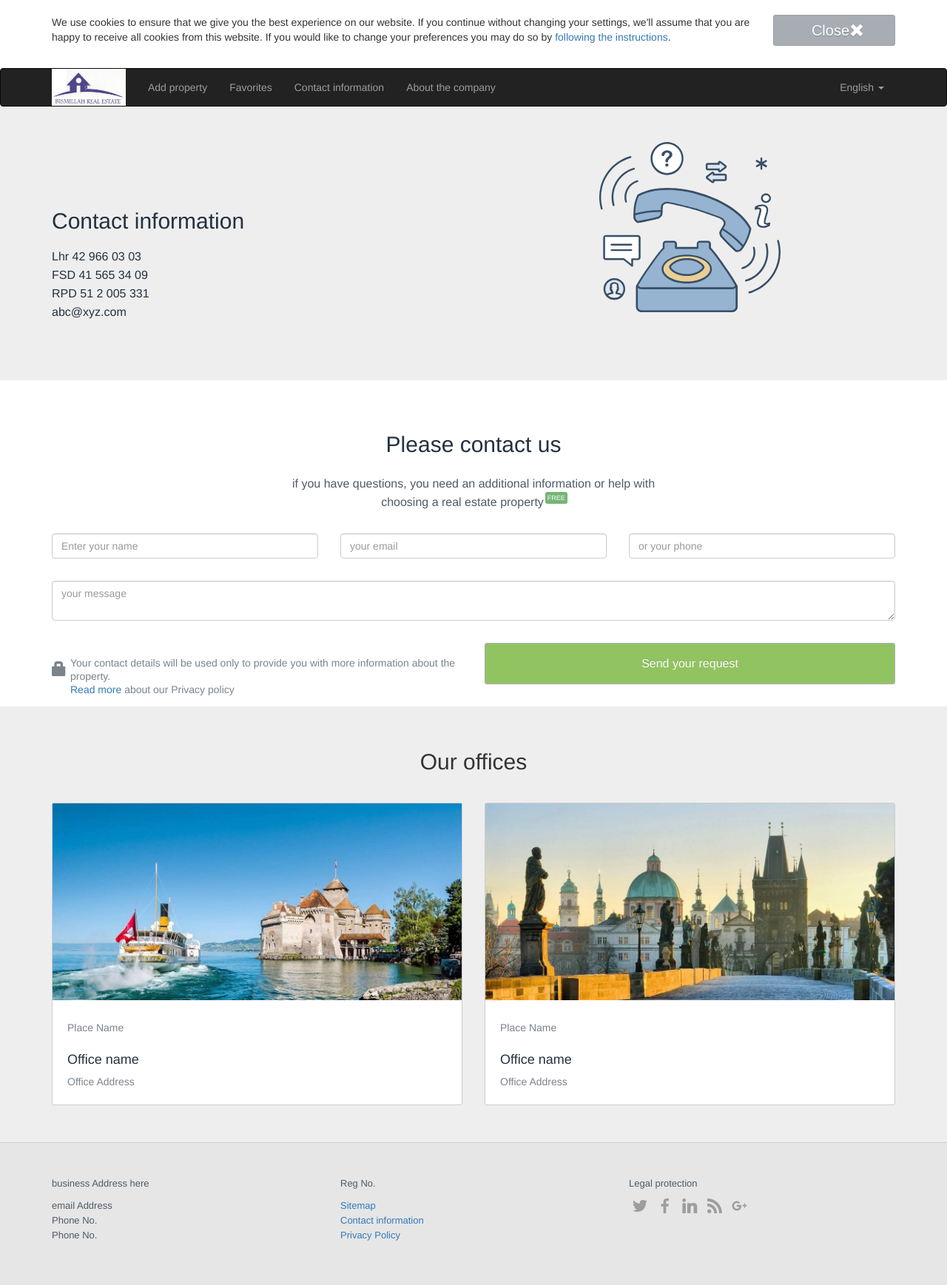
After one commit to usmanali126/realestate, a PHP site: page /contact.php in a window 1280 px wide. The commit adds this page. Shown: the whole page at 74% size. Run offline with PHP 8.4, Linux system fonts and the light colour scheme.

Commit message:
contact
make contract page

```diff
--- /dev/null
+++ b/contact.php
@@ -0,0 +1,144 @@
+<!DOCTYPE html>
+<!--
+To change this license header, choose License Headers in Project Properties.
+To change this template file, choose Tools | Templates
+and open the template in the editor.
+-->
+<html>
+    <head>
+        <meta charset="UTF-8">
+        <title></title>
+        <?php include 'inc/head.php'; ?>
+    </head>
+    <body>
+
+        <div id="cookie-message" class="cookie-message-wrapper" style="display: block;">
+            <div class="container">
+                <div class="row">
+                    <div class="message-col col-xs-10 col-sm-9 col-md-10">
+                        <p>We use cookies to ensure that we give you the best experience on our website. If you continue without changing your settings, we'll assume that you are happy to receive all cookies from this website. If you would like to change your preferences you may do so by <a href="#">following the instructions</a>.</p>
+                    </div>
+                    <div class="button-col col-xs-2 col-sm-3 col-md-2">
+                        <span id="cookie-message-button" class="button-close-cookie"> <span class="hidden-xs button-close-cookie-text">Close <span class="glyphicon glyphicon-remove"></span></span> </span>
+                    </div>
+                </div>
+            </div>
+        </div>
+
+        <header>
+            <?php include 'inc/header.php'; ?>
+        </header>
+        <section class="section-contact-page">
+            <div class="contact_top">
+                <div class="container">
+                    <div class="row">
+                        <div class="col-sm-6 col-xs-12 col-sm-push-6 contact_image_holder">
+                            <img alt="" src="images/contacts.svg">
+                        </div>
+                        <div class="col-sm-6 col-xs-12 col-sm-pull-6 contact_information_holder">
+                            <h1 class="contact_title">Contact information</h1>
+
+                            <div class="contacts_holder">
+                                <ul>
+                                    <li><a href="tel:42 966 03 03">Lhr 42 966 03 03</a></li>
+                                    <li><a href="tel:41 565 34 09">FSD 41 565 34 09</a></li>
+                                    <li><a href="tel:51 2 005 331">RPD 51 2 005 331</a></li>
+                                    <li><a href="mailto:abc@xyz.com">abc@xyz.com</a></li>
+                                </ul>
+                            </div>
+                        </div>
+                    </div>
+                </div>
+            </div>
+            <div class="contact_main">
+
+                <section class="contact-section">
+                    <div class="container">
+
+                        <div class="above-form-section">
+                            <h2 class="contact-section-title">Please contact us</h2>
+                            <p class="contact-section-text">
+                                if you have questions, you need <br class="visible-xs">an additional information <br class="visible-xs">or help <br class="visible-xs">with choosing a real estate property<sup class="sup-free">FREE</sup>
+                            </p>
+                        </div>
+
+                        <form id="contact-form" class="contact-form" action="/contact-form" accept-charset="UTF-8" data-remote="true" method="post"><input name="utf8" type="hidden" value="✓">
+                            <div class="form-message error-form-message"><p>We need your contact information to answer your question. Please, fill required fields.</p></div>
+                            <div class="form-message success-form-message"><p>Thank you, your request was received.</p></div>
+                            <div class="form-row">
+                                <div class="form-group form-group-name">
+                                    <input class="get_info_name form-control" placeholder="Enter your name" type="text" name="request[name]" id="request_name">
+                                </div>
+                                <div class="form-group form-group-email">
+                                    <input class="get_info_email paired form-control" placeholder="your email" type="email" name="request[email]" id="request_email">
+                                </div>
+                                <div class="form-group form-group-phone">
+                                    <input class="get_info_phone paired form-control" placeholder="or your phone" type="tel" name="request[phone]" id="request_phone">
+                                </div>
+                                <div class="form-group form-group-message">
+                                    <textarea class="textarea form-control" placeholder="your message" name="request[message]" id="request_message"></textarea>
+                                </div>
+                                <input value="en" type="hidden" name="request[lang]" id="request_lang">
+                                <input value="0" type="hidden" name="request[prop_id]" id="request_prop_id">
+                                <div class="form-inner-row">
+                                    <div class="form-group form-group-button">
+                                        <input type="submit" name="commit" value="Send your request" class="submit" id="submit">
+                                    </div>
+                                    <div class="form-group form-group-disclaimer">
+                                        <div class="disclaimer-content-wrapper"><i class="glyphicon glyphicon-lock"></i>
+                                            <p class="note-text">Your contact details will be used only to provide you with more information about the property.<br>
+                                                <a href="#">Read more</a> about our Privacy policy
+                                            </p>
+                                        </div>
+                                    </div>
+                                </div>
+
+                            </div>
+                        </form>
+                    </div>
+                </section>
+
+                <div class="contact_section contact_page_offices">
+                    <div class="container">
+                        <div class="row objects-list-wrapper"><h2>Our offices</h2>
+
+                            <div class="object-item">
+                                <div class="object-inner-wrapper">
+                                    <div class="object-thumbnail">
+                                        <div class="object-thumbnail-holder">
+                                            <img class="img-responsive" src="images/montreux1.jpg">
+                                        </div>
+                                    </div>
+                                    <div class="object-info-holder">
+                                        <div class="info-address"><span>Place</span> <span>Name</span></div>
+                                        <h3 class="info-title">Office name</h3>
+
+                                        <p class="info-details">Office Address</p></div>
+                                </div>
+                            </div>
+                            <div class="object-item">
+                                <div class="object-inner-wrapper">
+                                    <div class="object-thumbnail">
+                                        <div class="object-thumbnail-holder">
+                                            <img class="img-responsive" src="images/prague1.jpg">
+                                        </div>
+                                    </div>
+                                    <div class="object-info-holder">
+                                        <div class="info-address"><span>Place</span> <span>Name</span></div>
+                                        <h3 class="info-title">Office name</h3>
+
+                                        <p class="info-details">Office Address</p></div>
+                                </div>
+                            </div>
+                        </div>
+                    </div>
+                </div>
+            </div>
+
+        </section>
+
+        <footer>
+            <?php include 'inc/footer.php'; ?>
+        </footer>
+    </body>
+</html>
--- a/inc/css/custom.css
+++ b/inc/css/custom.css
@@ -9,6 +9,7 @@ and open the template in the editor.
 */
 a{
     text-decoration:none;
+    //color: #337ab7;
 }
 .cookie-message-wrapper {
     padding-bottom: 22px;
@@ -308,6 +309,211 @@ a{
 .social-icon span {
     font-size: 20px;
 }
+.section-contact-page{
+    margin-top: -20px;
+}
+.section-contact-page .contact_top {
+    background: #eeeeee none repeat scroll 0 0;
+    color: #233140;
+    font-size: 16px;
+    line-height: 25px;
+    padding-bottom: 80px;
+    padding-top: 48px;
+    text-align: left;
+}
+.section-contact-page .contact_top .contact_image_holder {
+    margin-bottom: 0;
+    text-align: center;
+}
+.section-contact-page .contact_top h1 {
+    font-size: 30px;
+    margin-bottom: 19px;
+    padding-top: 70px;
+}
+.section-contact-page ul {
+    list-style-type: none;
+    margin: 0;
+    padding: 0;
+}
+.contacts_holder a {
+    color: #233140;
+    text-decoration: none;
+}
+.contact_main .contact-section {
+    padding-top: 47px;
+}
+.above-form-section {
+    font-size: 16px;
+    line-height: 25px;
+    margin-bottom: 30px;
+    color: #4f5a66;
+    text-align: center;
+}
+.above-form-section .contact-section-title {
+    font-size: 30px;
+    margin-bottom: 20px;
+    font-weight: 400;
+    color: #233140;
+    line-height: 40px;
+}
+.sup-free {
+    background: rgba(1, 119, 0, 0.54) none repeat scroll 0 0;
+    border-radius: 3px;
+    color: #fff;
+    font-size: 9px;
+    left: 2px;
+    padding: 3px;
+    top: -8px;
+}
+.above-form-section .contact-section-text {
+    width: 515px;
+    margin: 0 auto;
+}
+.contact-form .form-message {
+    border-radius: 3px;
+    color: #ffffff;
+    display: none;
+    font-size: 14px;
+    line-height: 20px;
+    margin-bottom: 20px;
+    padding: 11px 15px;
+    text-shadow: 0 -1px 0 rgba(0, 0, 0, 0.15);
+    font-size: 16px;
+    line-height: 22px;
+    margin-bottom: 30px;
+    padding-bottom: 20px;
+    padding-top: 22px;
+}
+.contact-form .form-message.error-form-message {
+    background: #eb5b3e none repeat scroll 0 0;
+    border: 1px solid #cc4e35;
+}
+.contact-form .form-message.success-form-message {
+    background: #92c361 none repeat scroll 0 0;
+    border: 1px solid #7ca653;
+}
+.contact-form .form-row {
+    margin-left: -15px;
+    margin-right: -15px;
+}
+.contact-form .form-group {
+    float: left;
+    margin-bottom: 20px;
+    min-height: 1px;
+    padding-left: 15px;
+    padding-right: 15px;
+    position: relative;
+    width: 100%;
+}
+.contact-form .form-group {
+    margin-bottom: 30px;
+}
+.contact-form .form-group.form-group-name, .contact-form .form-group.form-group-email, .contact-form .form-group.form-group-phone {
+    min-height: 1px;
+    padding-left: 15px;
+    padding-right: 15px;
+    position: relative;
+}
+.contact-form .form-group.form-group-name, .contact-form .form-group.form-group-email, .contact-form .form-group.form-group-phone {
+    float: left;
+    width: 33.3333%;
+}
+.contact-form .form-inner-row {
+    margin-left: 0;
+    margin-right: 0;
+}
+.contact-form .form-group.form-group-button {
+    min-height: 1px;
+    padding-left: 15px;
+    padding-right: 15px;
+    position: relative;
+    float: left;
+    width: 50%;
+    left: 50%;
+}
+.contact-form .submit {
+    background: #92c361 none repeat scroll 0 0;
+    border: 1px solid #a8adb3;
+    border-radius: 3px;
+    color: #fff;
+    display: block;
+    line-height: 1;
+    outline: medium none;
+    padding: 15px;
+    text-shadow: 0 -1px 0 #7ca653;
+    width: 100%;
+    font-size: 16px;
+    margin: 0 auto;
+    padding: 19px;
+}
+.contact-form .submit:hover {
+    background: #ACCC8A  none repeat scroll 0 0;
+}
+.contact-form .form-group-disclaimer {
+    font-size: 14px;
+    line-height: 18px;
+    text-align: left;
+    color: #7b838c;
+    margin-bottom: 0;
+}
+.contact-form .form-group.form-group-disclaimer {
+    min-height: 1px;
+    padding-left: 15px;
+    padding-right: 15px;
+    position: relative;
+    float: left;
+    width: 50%;
+    right: 50%;
+}
+.glyphicon-lock::before {
+    content: "";
+    font-size: 20px;
+    left: 0;
+    position: absolute;
+    top: 10px;
+}
+.note-text {
+    margin-left: 25px;
+}
+.section-contact-page .contact_page_offices {
+    background: #eeeeee none repeat scroll 0 0;
+    font-size: 12px;
+    line-height: 18px;
+    padding-bottom: 30px;
+    padding-top: 55px;
+}
+.section-contact-page .contact_page_offices h2 {
+    font-size: 30px;
+    font-weight: 400;
+    line-height: 40px;
+    margin-bottom: 35px;
+    margin-top: 0;
+    text-align: center;
+}
+.objects-list-wrapper .object-item, .init-objects-holder .object-item {
+    color: #7b838c;
+    float: left;
+    margin-bottom: 20px;
+    min-height: 1px;
+    padding-left: 15px;
+    padding-right: 15px;
+    position: relative;
+    width: 50%;
+}
+.objects-list-wrapper .object-item .object-inner-wrapper, .init-objects-holder .object-item .object-inner-wrapper {
+    border: 1px solid #ccc;
+    border-radius: 3px;
+}
+.objects-list-wrapper .object-item .object-thumbnail, .init-objects-holder .object-item .object-thumbnail {
+    position: relative;
+}
+.objects-list-wrapper .object-item .object-thumbnail .object-thumbnail-holder, .init-objects-holder .object-item .object-thumbnail .object-thumbnail-holder {
+    display: block;
+    height: 266px;
+    min-height: 266px;
+    overflow: hidden;
+}
+
 footer{
     background: #e6e6e6 none repeat scroll 0 0;
     border-top: 1px solid #cccccc;
--- a/inc/header.php
+++ b/inc/header.php
@@ -16,7 +16,7 @@
       <ul class="nav navbar-nav">
         <li><a href="add-property.php">Add property </a></li>
         <li><a href="#">Favorites</a></li>
-        <li><a href="#">Contact information</a></li>
+        <li><a href="contact.php">Contact information</a></li>
         <li><a href="#">About the company</a></li>
       </ul>
 
```
Also changed, not shown: images/contacts.svg (added), images/montreux1.jpg (added), images/prague1.jpg (added).
